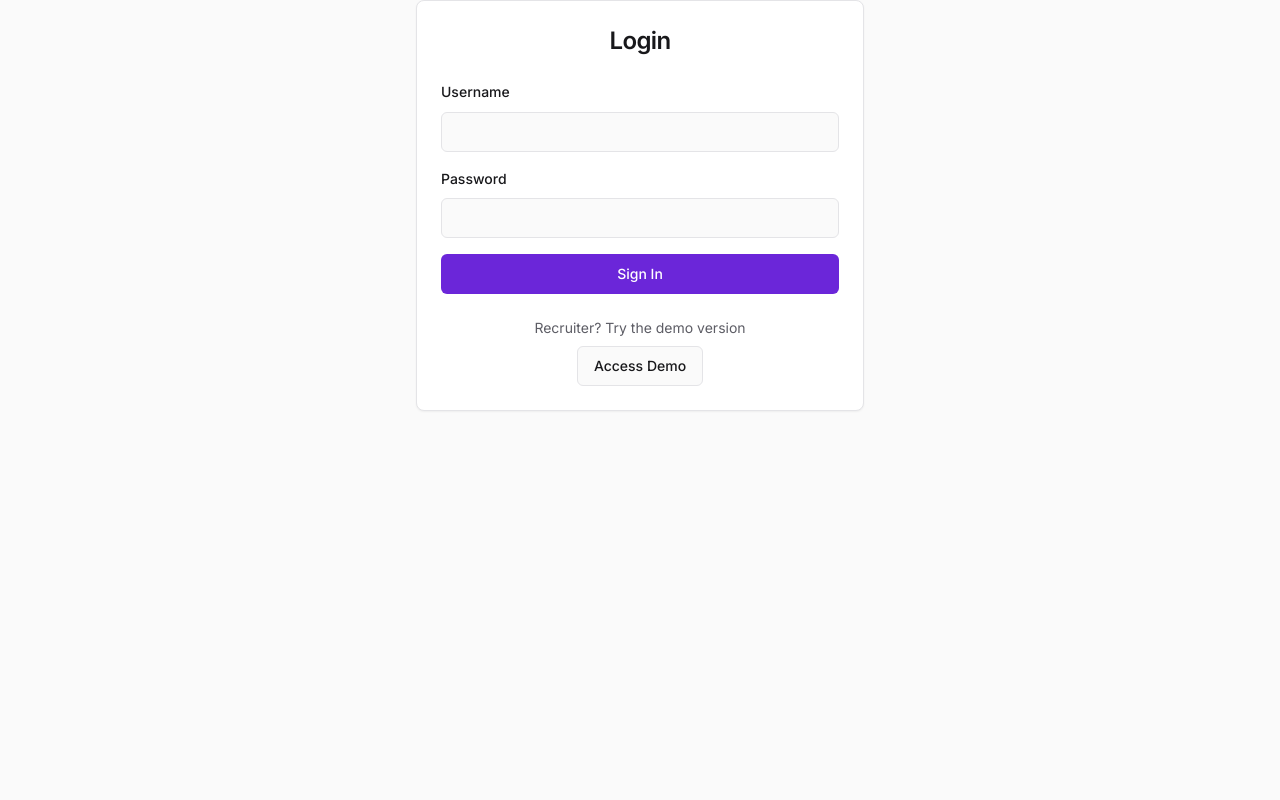
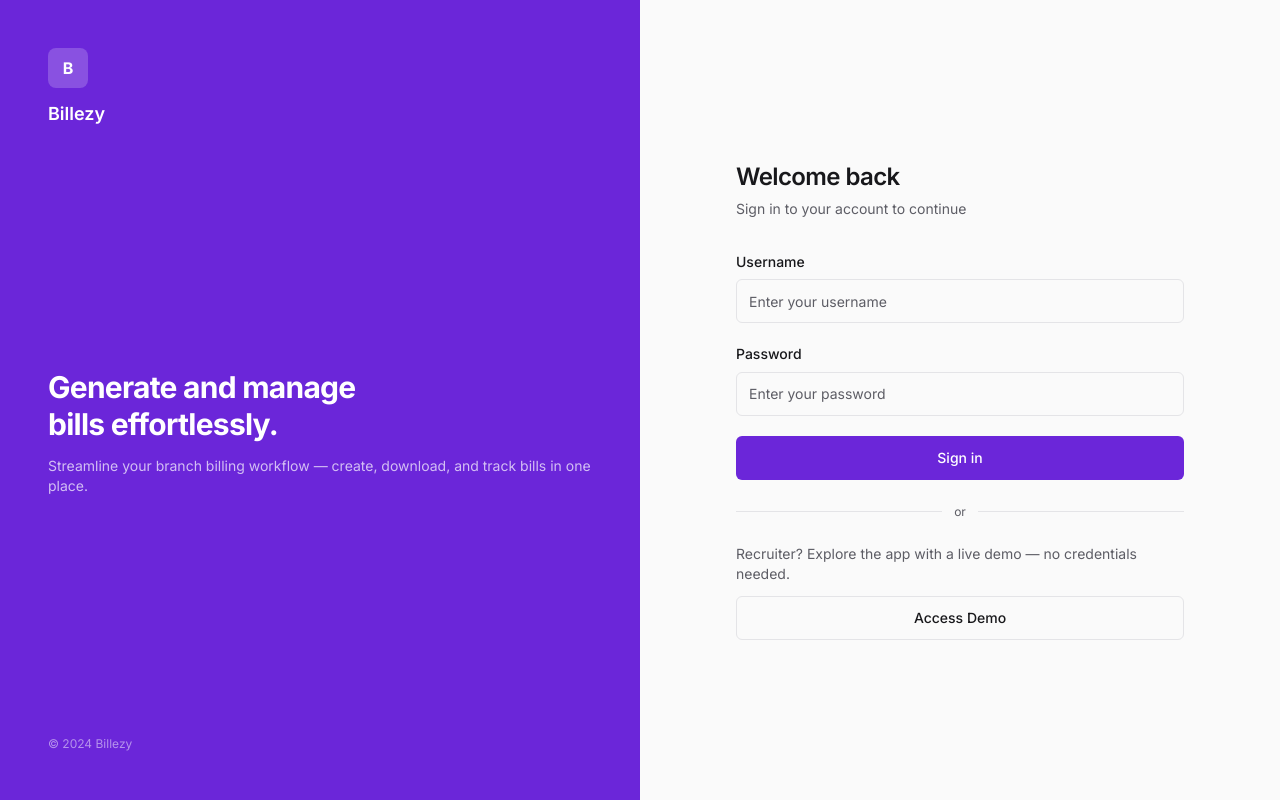
Before and after one commit to Beesettyrakesh/bill-generator, a Next.js app: page /login in a window 1280 px wide. Built offline with nearby package versions, Linux system fonts and the light colour scheme; no server answers.

Commit message:
feat: integrate next-auth with MongoDB user store, bcrypt password check & session UI

```diff
--- a/app/login/page.tsx
+++ b/app/login/page.tsx
@@ -5,7 +5,6 @@ import { signIn, useSession } from "next-auth/react";
 import { useRouter } from "next/navigation";
 import { Button } from "@/components/ui/button";
 import { Input } from "@/components/ui/input";
-import { Card, CardContent, CardHeader, CardTitle } from "@/components/ui/card";
 
 export default function LoginPage() {
   const [username, setUsername] = useState("");
@@ -19,27 +18,25 @@ export default function LoginPage() {
     if (status === "authenticated") {
       router.replace("/");
     }
-  }, [status, router])
+  }, [status, router]);
 
   const handleSubmit = async (e: React.FormEvent) => {
     e.preventDefault();
     setIsLoading(true);
     setError("");
-
     try {
       const result = await signIn("credentials", {
         redirect: false,
         username,
         password,
       });
-
       if (result?.error) {
         setError("Invalid username or password");
         setIsLoading(false);
       } else {
         router.replace("/");
       }
-    } catch (error) {
+    } catch {
       setError("An error occurred during sign in");
       setIsLoading(false);
     }
@@ -48,91 +45,130 @@ export default function LoginPage() {
   const handleDemoLogin = async () => {
     setIsLoading(true);
     setError("");
-
     try {
-      console.log("Attempting demo login...");
       const result = await signIn("credentials", {
         redirect: false,
         username: "demo",
         password: "demo123",
       });
-
       if (result?.error) {
-        console.error("Demo login error:", result.error);
-        setError(`Demo login failed: ${result.error}`);
+        setError("Demo login failed. Please try again.");
         setIsLoading(false);
       } else {
-        console.log("Demo login successful, redirecting...");
         router.replace("/");
       }
     } catch (error) {
-      console.error("Demo login exception:", error);
-      setError(`An error occurred during demo sign in: ${error instanceof Error ? error.message : String(error)}`);
+      setError(
+        `An error occurred: ${error instanceof Error ? error.message : String(error)}`
+      );
       setIsLoading(false);
     }
   };
 
   return (
-    <div className="w-full flex items-center justify-center px-4">
-      <Card className="w-full max-w-md">
-        <CardHeader>
-          <CardTitle className="text-2xl text-center">Login</CardTitle>
-        </CardHeader>
-        <CardContent>
-          <form onSubmit={handleSubmit} className="space-y-4">
+    <div className="flex min-h-screen">
+      {/* Left brand panel */}
+      <div className="hidden lg:flex lg:w-1/2 flex-col justify-between bg-primary p-12">
+        <div>
+          <div className="flex h-10 w-10 items-center justify-center rounded-lg bg-white/20">
+            <span className="text-base font-bold text-white">B</span>
+          </div>
+          <p className="mt-3 text-lg font-semibold text-white">Billezy</p>
+        </div>
+
+        <div>
+          <h2 className="text-3xl font-bold leading-tight text-white">
+            Generate and manage<br />bills effortlessly.
+          </h2>
+          <p className="mt-3 text-sm text-white/70">
+            Streamline your branch billing workflow — create, download, and track bills in one place.
+          </p>
+        </div>
+
+        <p className="text-xs text-white/50">&copy; {new Date().getFullYear()} Billezy</p>
+      </div>
+
+      {/* Right form panel */}
+      <div className="flex w-full lg:w-1/2 flex-col items-center justify-center bg-background px-8 py-16">
+        <div className="w-full max-w-md">
+          {/* Mobile brand (shown only on small screens) */}
+          <div className="mb-8 flex items-center gap-3 lg:hidden">
+            <div className="flex h-9 w-9 items-center justify-center rounded-lg bg-primary">
+              <span className="text-sm font-bold text-primary-foreground">B</span>
+            </div>
+            <span className="text-lg font-semibold">Billezy</span>
+          </div>
+
+          <h1 className="text-2xl font-semibold tracking-tight text-foreground">
+            Welcome back
+          </h1>
+          <p className="mt-1.5 text-sm text-muted-foreground">
+            Sign in to your account to continue
+          </p>
+
+          <form onSubmit={handleSubmit} className="mt-8 space-y-5">
             {error && (
-              <div className="p-3 rounded-md bg-destructive/10 text-destructive text-sm">
+              <div className="rounded-lg bg-destructive/10 px-4 py-3 text-sm text-destructive">
                 {error}
               </div>
             )}
-            <div className="space-y-2">
-              <label htmlFor="username" className="text-sm font-medium">
+
+            <div className="space-y-1.5">
+              <label htmlFor="username" className="text-sm font-medium text-foreground">
                 Username
               </label>
               <Input
                 id="username"
                 type="text"
+                placeholder="Enter your username"
                 value={username}
                 onChange={(e) => setUsername(e.target.value)}
                 required
+                className="h-11 bg-background"
               />
             </div>
-            <div className="space-y-2">
-              <label htmlFor="password" className="text-sm font-medium">
+
+            <div className="space-y-1.5">
+              <label htmlFor="password" className="text-sm font-medium text-foreground">
                 Password
               </label>
               <Input
                 id="password"
                 type="password"
+                placeholder="Enter your password"
                 value={password}
                 onChange={(e) => setPassword(e.target.value)}
                 required
+                className="h-11 bg-background"
               />
             </div>
-            <Button
-              type="submit"
-              className="w-full"
-              disabled={isLoading}
-            >
-              {isLoading ? "Signing in..." : "Sign In"}
+
+            <Button type="submit" className="w-full h-11 text-sm font-medium" disabled={isLoading}>
+              {isLoading ? "Signing in…" : "Sign in"}
             </Button>
           </form>
 
-          <div className="mt-6 text-center">
-            <p className="text-sm text-muted-foreground">
-              Recruiter? Try the demo version
+          <div className="mt-6 flex items-center gap-3">
+            <div className="h-px flex-1 bg-border" />
+            <span className="text-xs text-muted-foreground">or</span>
+            <div className="h-px flex-1 bg-border" />
+          </div>
+
+          <div className="mt-6">
+            <p className="mb-3 text-sm text-muted-foreground">
+              Recruiter? Explore the app with a live demo — no credentials needed.
             </p>
             <Button
               variant="outline"
-              className="mt-2"
+              className="w-full h-11 text-sm font-medium bg-background"
               onClick={handleDemoLogin}
               disabled={isLoading}
             >
               Access Demo
             </Button>
           </div>
-        </CardContent>
-      </Card>
+        </div>
+      </div>
     </div>
   );
 }
--- a/components/Navigation.tsx
+++ b/components/Navigation.tsx
@@ -1,39 +1,38 @@
 "use client";
 
 import { usePathname, useRouter } from "next/navigation";
-import { Button } from "@/components/ui/button";
 import { FileText, History } from "lucide-react";
+import { cn } from "@/lib/utils";
 
 export default function Navigation() {
   const router = useRouter();
   const pathname = usePathname();
 
-  const isGeneratePage = pathname === "/";
-  const isHistoryPage = pathname === "/history";
+  const tabs = [
+    { label: "Generate Bills", href: "/", icon: FileText },
+    { label: "Bill History", href: "/history", icon: History },
+  ];
 
   return (
-    <div className="w-full max-w-[95%] mx-auto mb-6">
-      <div className="flex flex-wrap gap-4 justify-center">
-            <Button
-              variant={isGeneratePage ? "default" : "outline"}
-              size="lg"
-              onClick={() => router.push("/")}
-              className="flex items-center gap-2 min-w-[160px]"
-            >
-              <FileText className="h-5 w-5" />
-              <span>Generate Bills</span>
-            </Button>
-
-            <Button
-              variant={isHistoryPage ? "default" : "outline"}
-              size="lg"
-              onClick={() => router.push("/history")}
-              className="flex items-center gap-2 min-w-[160px]"
-            >
-              <History className="h-5 w-5" />
-              <span>Bill History</span>
-            </Button>
-      </div>
+    <div className="flex items-center gap-1 rounded-lg bg-muted p-1 w-fit max-w-full flex-wrap">
+      {tabs.map(({ label, href, icon: Icon }) => {
+        const isActive = pathname === href;
+        return (
+          <button
+            key={href}
+            onClick={() => router.push(href)}
+            className={cn(
+              "flex items-center gap-2 rounded-md px-3 sm:px-4 py-2 text-sm font-medium transition-all",
+              isActive
+                ? "bg-card text-foreground shadow-sm"
+                : "text-muted-foreground hover:text-foreground"
+            )}
+          >
+            <Icon className="h-4 w-4" />
+            <span>{label}</span>
+          </button>
+        );
+      })}
     </div>
   );
 }
--- a/components/UserNav.tsx
+++ b/components/UserNav.tsx
@@ -2,32 +2,40 @@
 
 import { useSession, signOut } from "next-auth/react";
 import { Button } from "@/components/ui/button";
+import { LogOut } from "lucide-react";
 
 export default function UserNav() {
   const { data: session, status } = useSession();
 
-  // We'll handle this differently to avoid hydration issues
-
   if (status === "loading") {
-    return <div className="text-sm">Loading...</div>;
+    return <div className="h-8 w-24 animate-pulse rounded-md bg-zinc-100" />;
   }
 
-  if (!session) {
-    return null;
-  }
+  if (!session) return null;
+
+  const name = session.user?.name || session.user?.role || "User";
+  const initials = name
+    .split(" ")
+    .map((n: string) => n[0])
+    .join("")
+    .toUpperCase()
+    .slice(0, 2);
 
   return (
-    <div className="flex items-center gap-4">
-      <div className="text-sm font-medium">
-        {session.user?.name || session.user?.role || "User"}
+    <div className="flex items-center gap-3">
+      {/* Avatar */}
+      <div className="flex h-8 w-8 items-center justify-center rounded-full bg-primary text-xs font-semibold text-primary-foreground">
+        {initials}
       </div>
+      <span className="text-sm font-medium text-foreground hidden sm:block">{name}</span>
       <Button
-        variant="secondary"
+        variant="ghost"
         size="sm"
         onClick={() => signOut({ callbackUrl: "/login" })}
-        className="text-secondary-foreground hover:bg-secondary/80"
+        className="gap-1.5 text-muted-foreground hover:text-foreground"
       >
-        Logout
+        <LogOut className="h-4 w-4" />
+        <span className="hidden sm:inline">Logout</span>
       </Button>
     </div>
   );
```
Also changed, not shown: verify-hash.js (deleted, +0 -23 lines).
